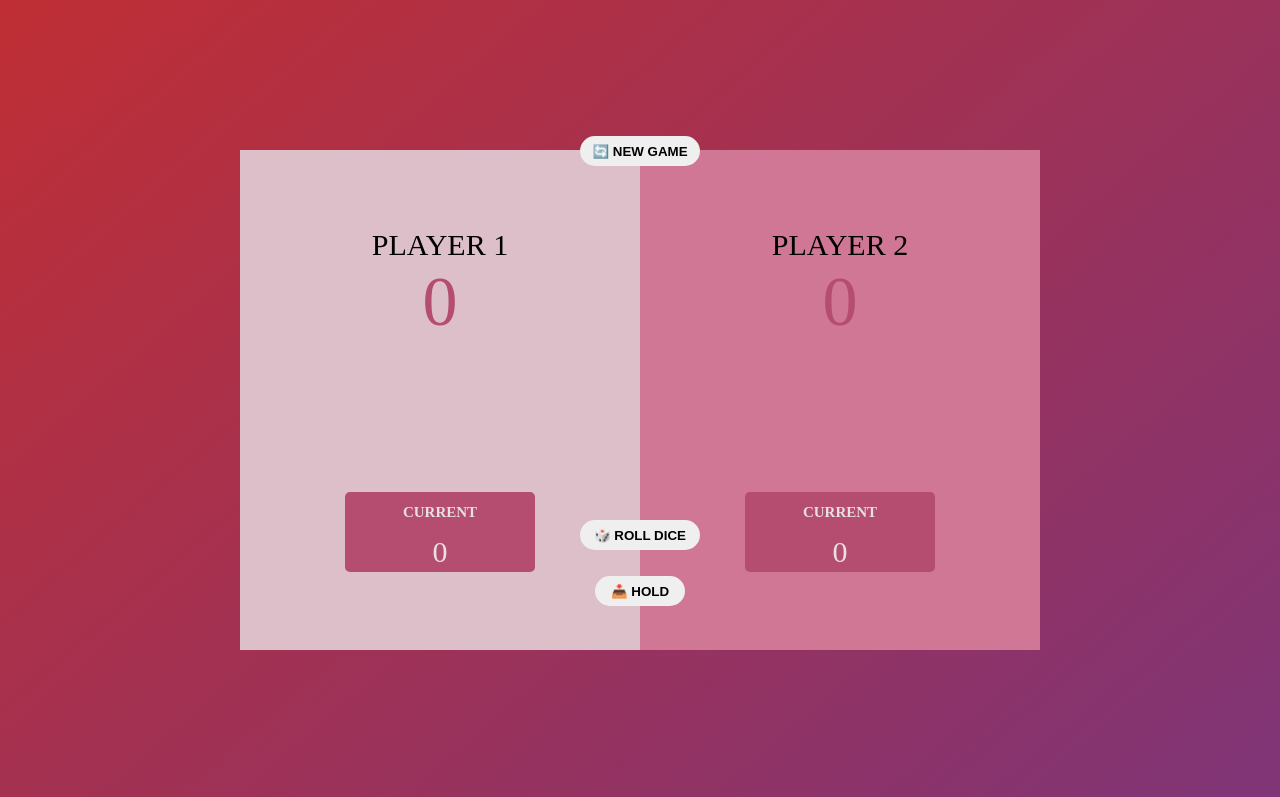
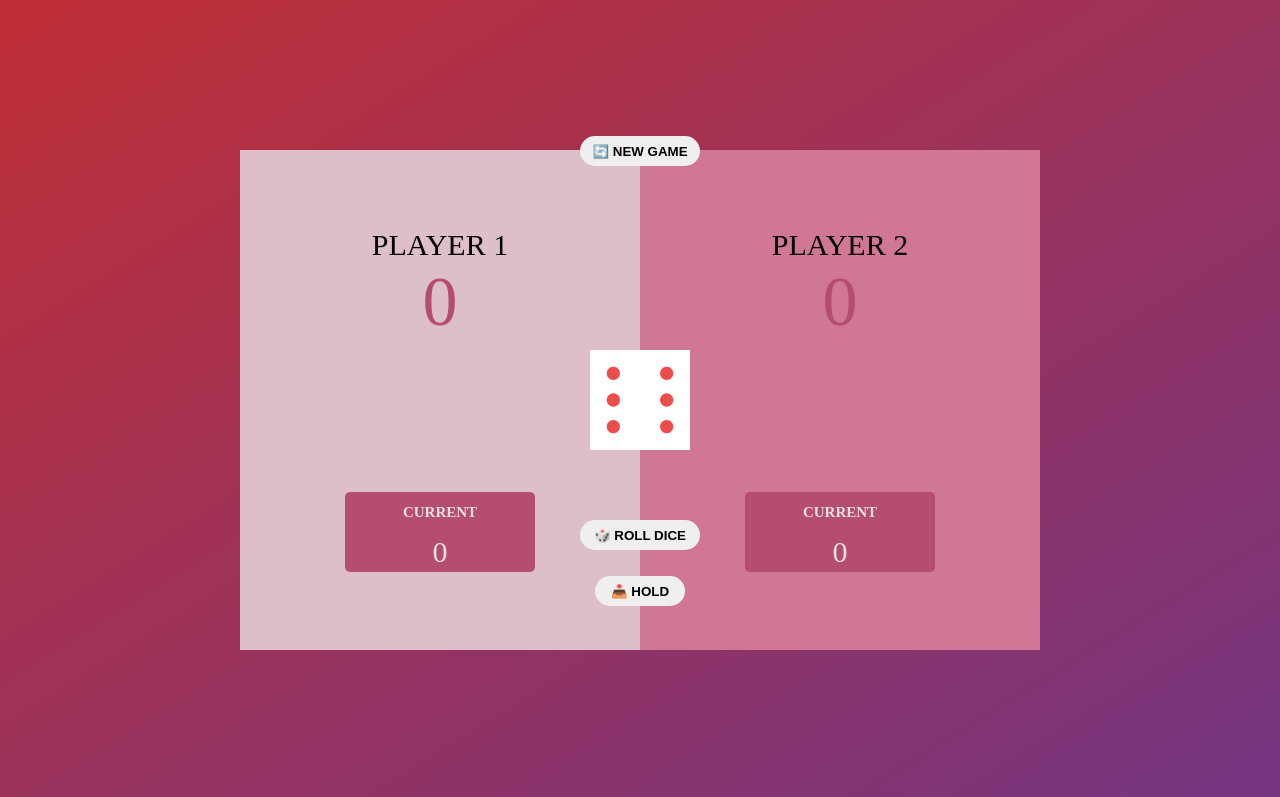
Before and after one commit to ShahdElhlwaney/PigGame, a plain HTML site: page index.html in a window 1280 px wide. Both pictures are taken after a click on the button "🎲 ROLL DICE". Shown: the top 797 px of the page. Drawn offline with Linux system fonts and the light colour scheme.

Commit message:
Generate random dice roll and display it

```diff
--- a/index.html
+++ b/index.html
@@ -9,9 +9,19 @@
 <body>
     <main>
         <div class="main">
+            <section class="player0">
+                <div class="playercontent">
+                    <p class="head-name">PLAYER 1</p>
+                    <span class="score-player0">0</span>
+                    <div class="current">
+                        <p><b>CURRENT</b></p>
+                        <span class="currentscore-player0">0</span>
+                    </div>
+                </div>
+            </section>
             <section class="player1">
                 <div class="playercontent">
-                    <p class="head-name">PLAYER 1</p>
+                    <p class="head-name">PLAYER 2</p>
                     <span class="score-player1">0</span>
                     <div class="current">
                         <p><b>CURRENT</b></p>
@@ -19,22 +29,13 @@
                     </div>
                 </div>
             </section>
-            <section class="player2">
-                <div class="playercontent">
-                    <p class="head-name">PLAYER 2</p>
-                    <span class="score-player2">0</span>
-                    <div class="current">
-                        <p><b>CURRENT</b></p>
-                        <span class="currentscore-player2">0</span>
-                    </div>
-                </div>
-            </section>
         </div>
 
-        <img src="dice-5.png" alt="Playing dice" class="dice" />
+        <img  alt="Playing dice" class="dice hidden"  />
         <button class="btn btn--new">🔄 New game</button>
         <button class="btn btn--roll">🎲 Roll dice</button>
         <button class="btn btn--hold">📥 Hold</button>
     </main>
+    <script src="script.js"></script>
 </body>
 </html>
--- a/script.js
+++ b/script.js
@@ -1 +1,17 @@
 'use strict';
+const diceEl=document.querySelector('.dice');
+const btnDice=document.querySelector('.btn--roll');
+const btnNew=document.querySelector('.btn--new');
+const btnHold=document.querySelector('.btn--hold');
+const score0El=document.querySelector('.score-player0');
+const score1El=document.querySelector('.score-player1');
+const currentScore0El=document.querySelector('.currentscore-player0');
+const currentScore1El=document.querySelector('.currentscore-player1');
+
+
+document.querySelector('.btn--roll').addEventListener('click',
+    function (){
+        const randomNumber=Math.trunc(Math.random()*6)+1;
+        diceEl.src=`dice-${randomNumber}.png`;
+        diceEl.classList.remove('hidden');
+    });
--- a/style.css
+++ b/style.css
@@ -23,10 +23,10 @@ section{
     height: 50rem;
 }
 
-.player1{
+.player0{
     background-color: rgb(221, 191, 201);
 }
-.player2{
+.player1{
     background-color: rgb(207, 119, 148);
 }
 .playercontent{
@@ -39,7 +39,7 @@ section{
 .head-name{
     font-size: 3rem;
 }
-.score-player1,.score-player2{
+.score-player0,.score-player1{
     font-size: 7rem;
     margin-bottom: 15rem;
     color:  rgb(180, 77, 111);
@@ -54,7 +54,7 @@ section{
     text-align: center;
     color: rgb(232, 224, 224);
 }
-.currentscore-player1,.currentscore-player2{
+.currentscore-player0,.currentscore-player1{
     font-size: 3rem;
 }
 .btn{
@@ -82,3 +82,13 @@ section{
     width: 9rem;
 
 }
+.dice{
+    position: absolute;
+    left: 50%;
+    transform: translate(-50%,-50%);
+    top: 50%;
+    width: 10rem;
+}
+.hidden{
+    display: none;
+}
```
